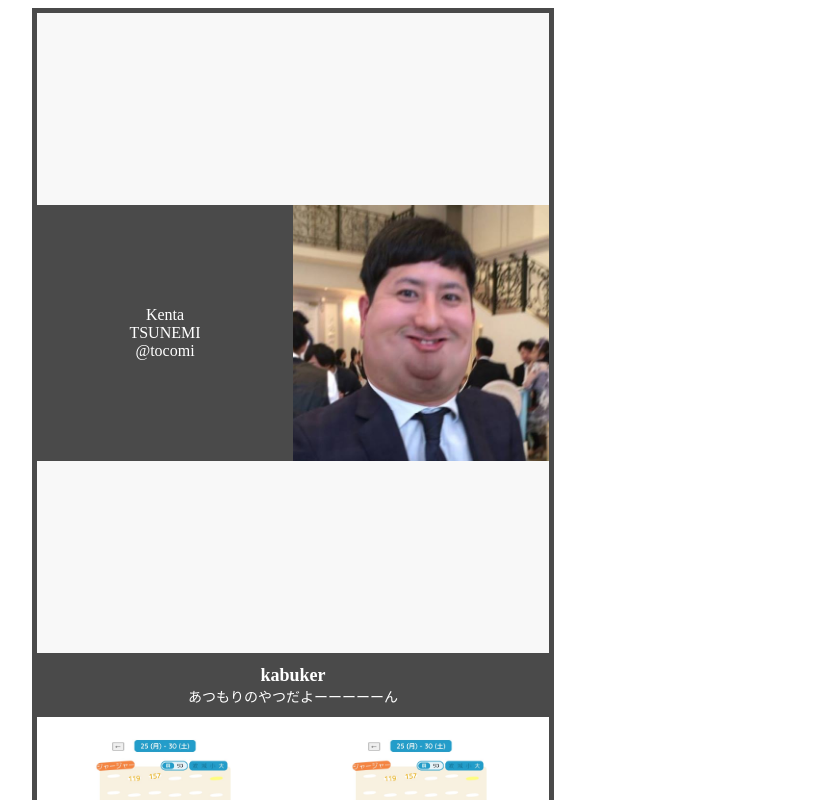
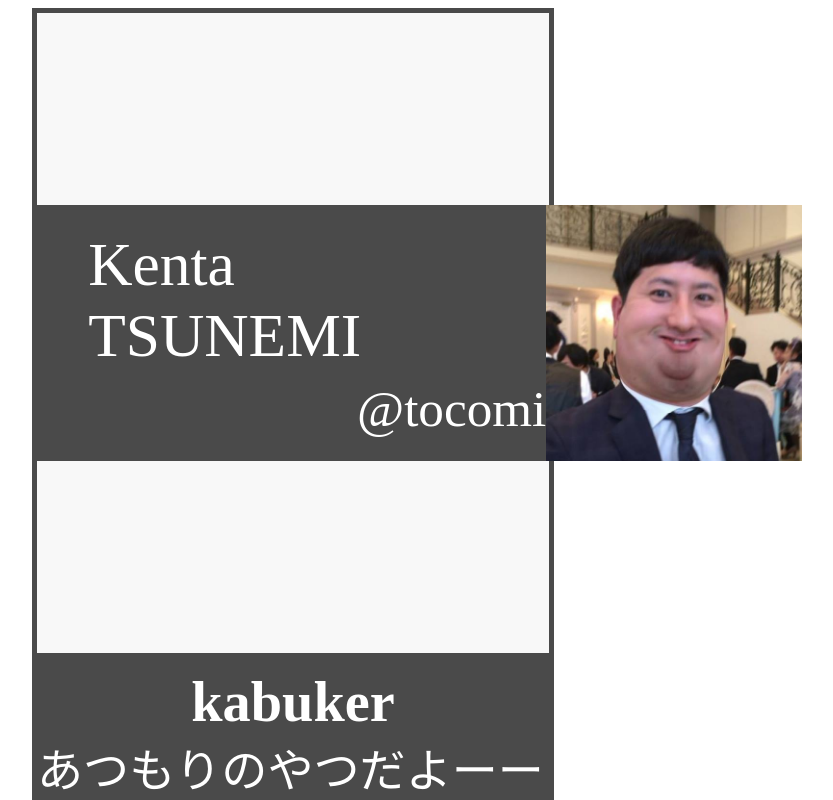
Before and after one commit to tocomi/my-portfolio-v3, a Vue app: page / in a window 1280 px wide. Shown: the top 800 px of the page, without its empty margins (347-1180 px from the left). Built offline with nearby package versions, Linux system fonts and the light colour scheme.

Commit message:
:art: flexible design

```diff
--- a/src/components/Artifacts.vue
+++ b/src/components/Artifacts.vue
@@ -24,16 +24,16 @@
   align-items: center;
   display: flex;
   flex-direction: column;
-  height: 64px;
+  height: 18vw;
   justify-content: center;
 
   &__title {
-    font-size: 18px;
+    font-size: 4.4vw;
     font-weight: bold;
   }
 
   &__description {
-    font-size: 14px;
+    font-size: 3.6vw;
   }
 }
 </style>
--- a/src/pages/Index.vue
+++ b/src/pages/Index.vue
@@ -3,9 +3,9 @@
     <div class="index">
       <div class="name-picture row">
         <div class="name column black">
-          <span>Kenta</span>
-          <span>TSUNEMI</span>
-          <span>@tocomi</span>
+          <span class="name__first">Kenta</span>
+          <span class="name__last">TSUNEMI</span>
+          <span class="name__handle">@tocomi</span>
         </div>
         <div class="picture column white">
           <img class="image" src="../assets/images/portrait/fatman.jpg" />
@@ -62,6 +62,21 @@ export default class Index extends Vue {
 
 .name-picture {
   margin-top: $section-margin;
+
+  .name {
+    align-items: flex-start;
+    font-size: 4.8vw;
+
+    &__first,
+    &__last {
+      margin-left: 4vw;
+    }
+
+    &__handle {
+      font-size: 4vw;
+      margin: 8px 0 0 25vw;
+    }
+  }
 }
 
 .artifacts {
```
